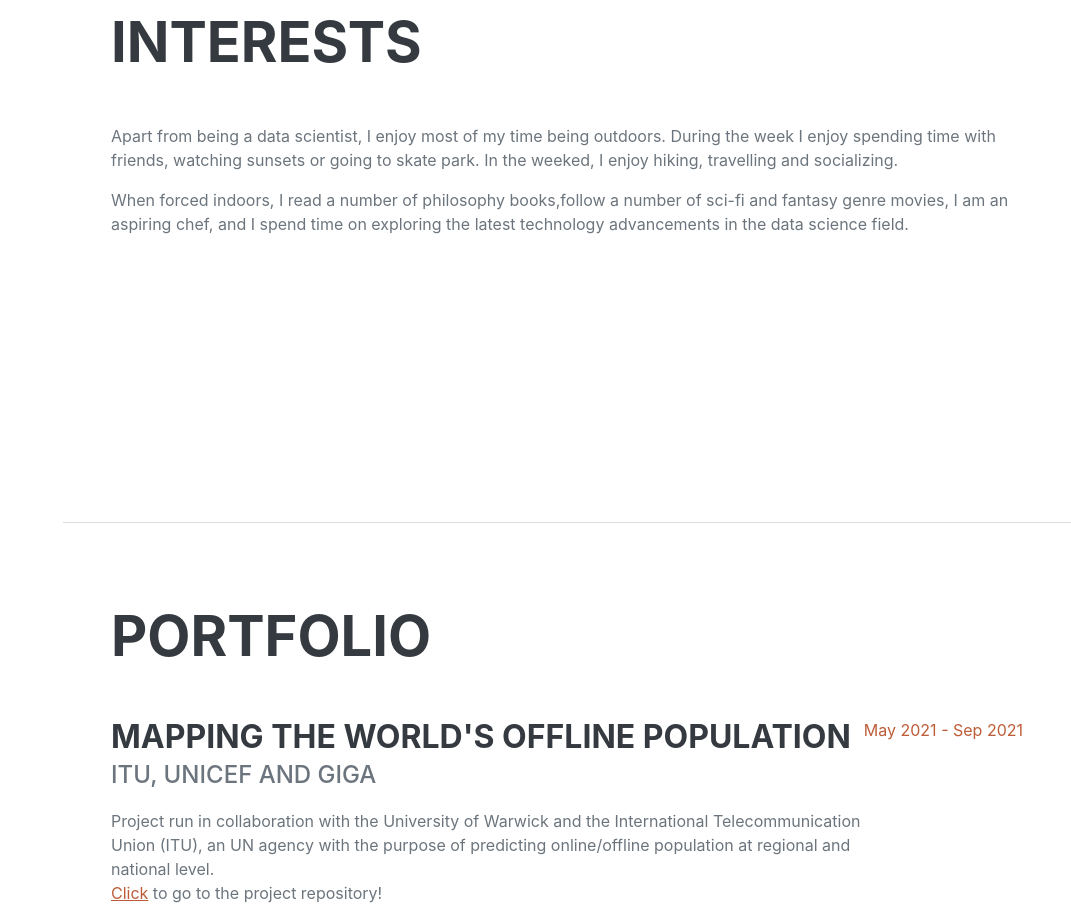
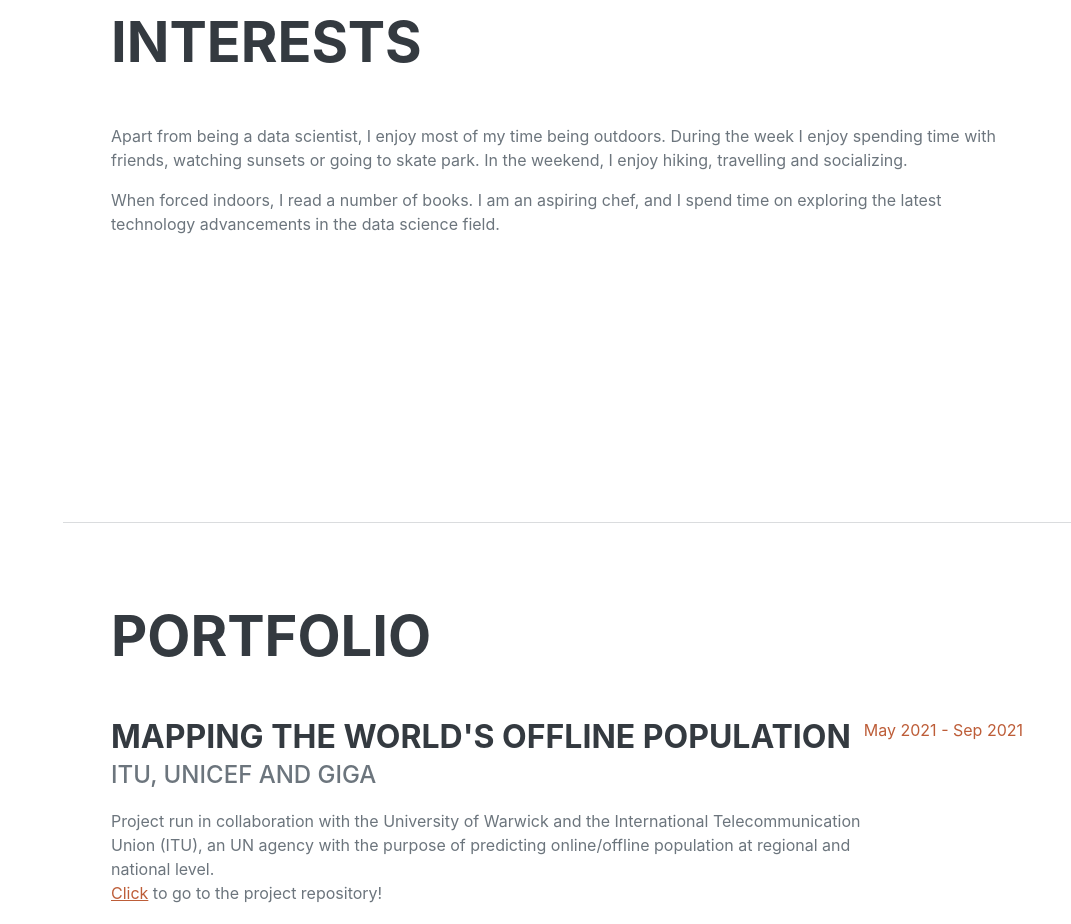
Before and after one commit to utkucanozturk/utkucanozturk, a plain HTML site: page index.html in a window 1280 px wide. Shown: the part 4760-5684 px from the top of the page, without its empty margins (209-1280 px from the left). Drawn offline with nearby package versions, Linux system fonts and the light colour scheme; a web font is replaced by a local one.

Commit message:
updated interests section

```diff
--- a/index.html
+++ b/index.html
@@ -218,8 +218,8 @@
             <section class="resume-section" id="interests">
                 <div class="resume-section-content">
                     <h2 class="mb-5">Interests</h2>
-                    <p>Apart from being a data scientist, I enjoy most of my time being outdoors. During the week I enjoy spending time with friends, watching sunsets or going to skate park. In the weeked, I enjoy hiking, travelling and socializing.</p>
-                    <p class="mb-0">When forced indoors, I read a number of philosophy books,follow a number of sci-fi and fantasy genre movies, I am an aspiring chef, and I spend time on exploring the latest technology advancements in the data science field.</p>
+                    <p>Apart from being a data scientist, I enjoy most of my time being outdoors. During the week I enjoy spending time with friends, watching sunsets or going to skate park. In the weekend, I enjoy hiking, travelling and socializing.</p>
+                    <p class="mb-0">When forced indoors, I read a number of books. I am an aspiring chef, and I spend time on exploring the latest technology advancements in the data science field.</p>
                 </div>
             </section>
             <hr class="m-0" />
```
